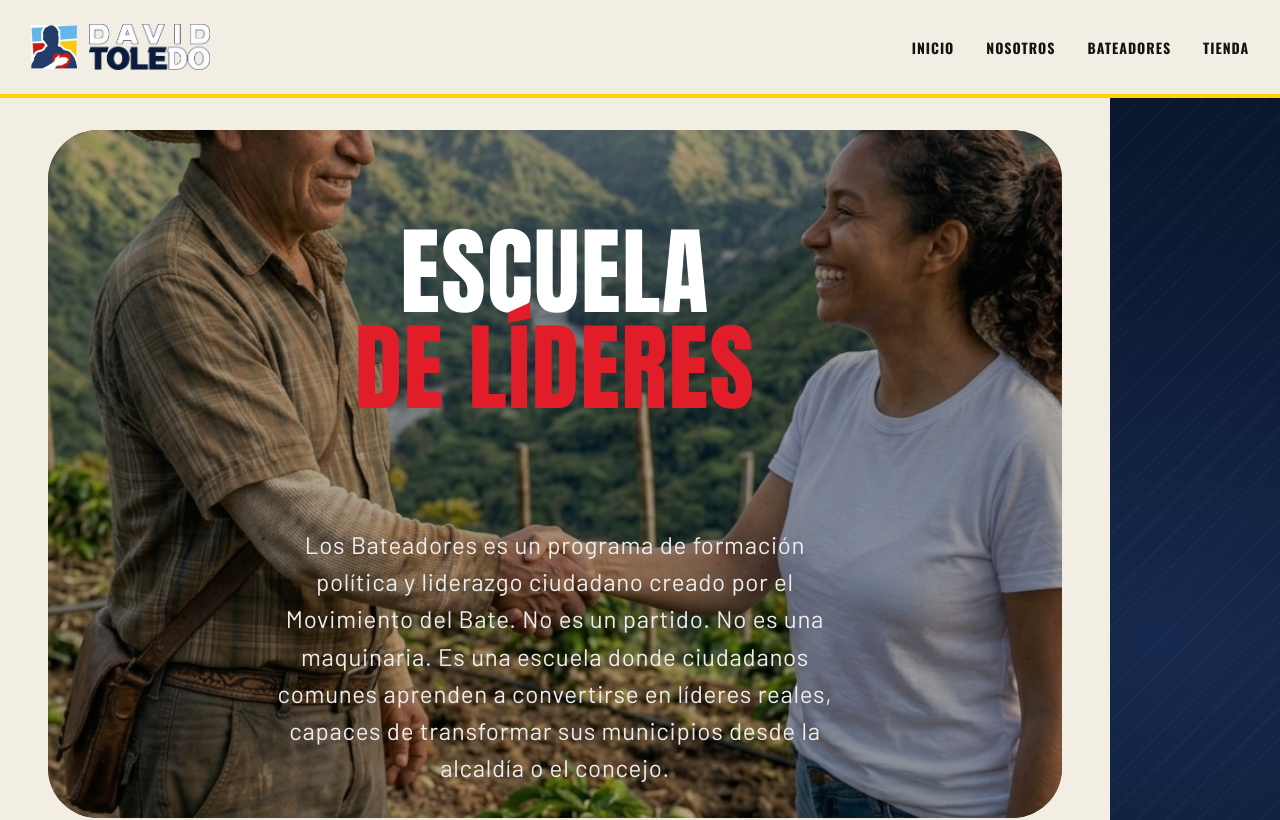
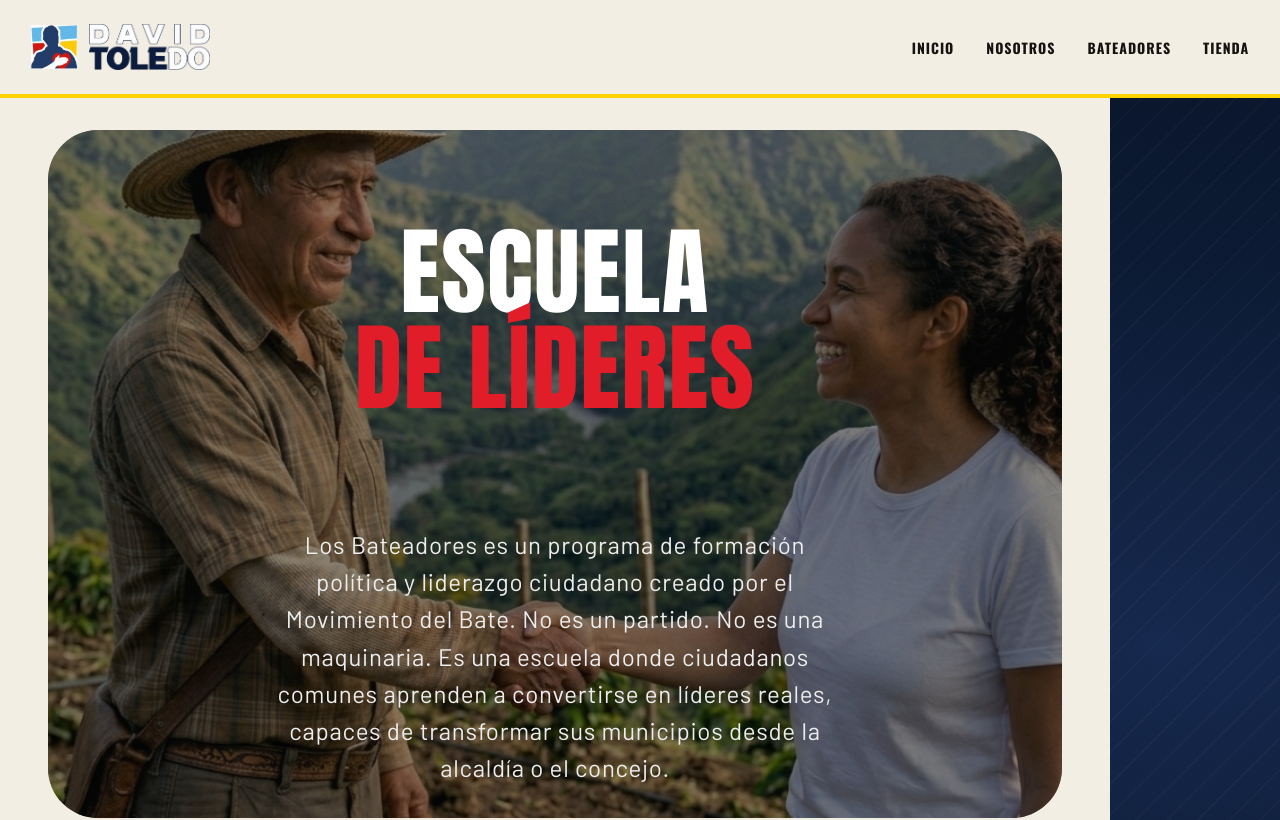
Before and after one commit to EsneiderCdD/movimiento-bate, a Next.js app: page /voluntariado in a window 1280 px wide. Shown: the top 820 px of the page. Built offline with nearby package versions, Linux system fonts and the light colour scheme.

Commit message:
(bateadores): image

```diff
--- a/src/components/specific/hero/Hero.tsx
+++ b/src/components/specific/hero/Hero.tsx
@@ -15,6 +15,7 @@ interface HeroProps {
   subtitle?: string;
   backgroundSrc?: string;
   backgroundOpacity?: number;
+  backgroundPosition?: string;
   showLogo?: boolean;
   items?: CardItem[];
   label?: string;
@@ -28,6 +29,7 @@ export default function Hero({
   subtitle = "Somos un movimiento ciudadano comprometido con la defensa del orden, la libertad y el bienestar de nuestra gente.",
   backgroundSrc = "/fondo2.jpg",
   backgroundOpacity,
+  backgroundPosition,
   showLogo = true,
   items,
   label = "Selecciona una opción",
@@ -46,11 +48,14 @@ export default function Hero({
                 fill
                 priority
                 className={styles.backgroundImage}
-                style={
-                  backgroundOpacity !== undefined
+                style={{
+                  ...(backgroundOpacity !== undefined
                     ? { opacity: backgroundOpacity }
-                    : undefined
-                }
+                    : {}),
+                  ...(backgroundPosition
+                    ? { objectPosition: backgroundPosition }
+                    : {}),
+                }}
               />
             </ParallaxLayer>
           </div>
--- a/src/components/specific/voluntariado/VoluntariadoContent.tsx
+++ b/src/components/specific/voluntariado/VoluntariadoContent.tsx
@@ -41,7 +41,8 @@ export default function VoluntariadoContent() {
         accent="de líderes"
         subtitle={DESCRIPTION}
         backgroundSrc="/escuela_lider.jpg"
-        backgroundOpacity={0.71}
+        backgroundOpacity={0.55}
+        backgroundPosition="center 10%"
         showLogo={false}
         items={OPTIONS}
       />
```
